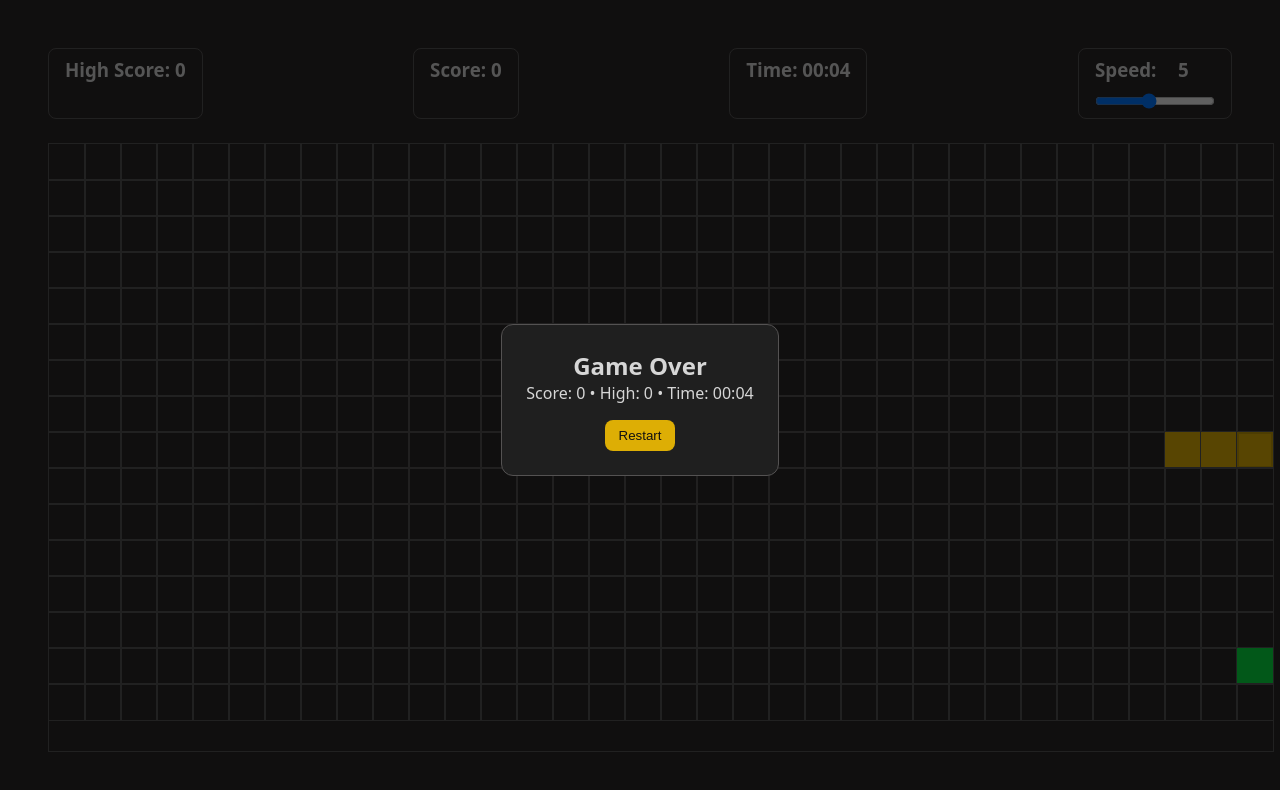
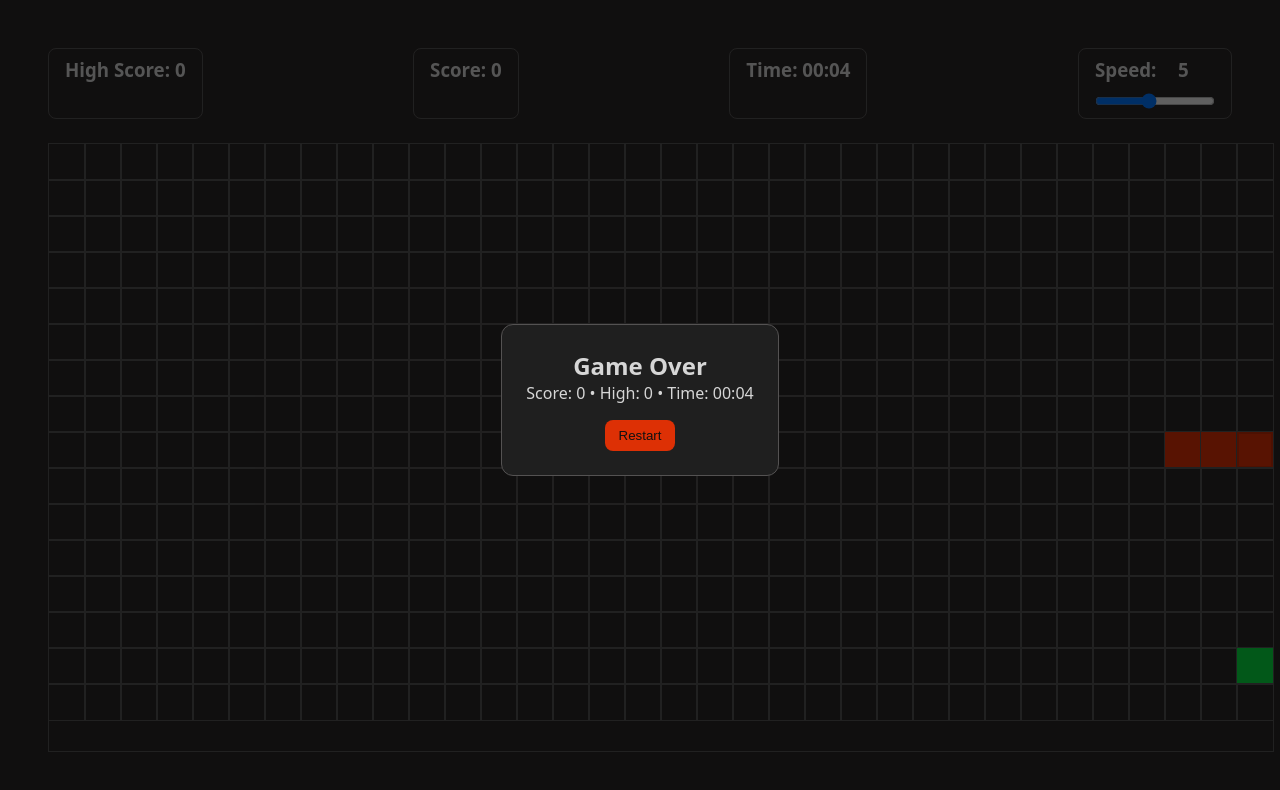
Before and after one commit to Pankajgour12/SNEKE-GAME, a plain HTML site: page index.html in a window 1280 px wide. Drawn offline with Linux system fonts and the light colour scheme.

Commit message:
Fix background fill color and adjust restart button styling

```diff
--- a/style.css
+++ b/style.css
@@ -4,7 +4,7 @@
   --bg-primary-color: #292626;
 
   /* bg fill color */
-  --bg-fill-color: #ddae05;
+  --bg-fill-color: #dd3005;
 
   /* -bg food color */
   --bg-food-color: #05dd3f;
@@ -135,6 +135,7 @@ section .infos {
 .overlay .btn-restart{
   margin-top: var(--spacing-md);
   padding: 8px 14px;
+
   border-radius: 8px;
   border: none;
   background: var(--bg-fill-color);
```
